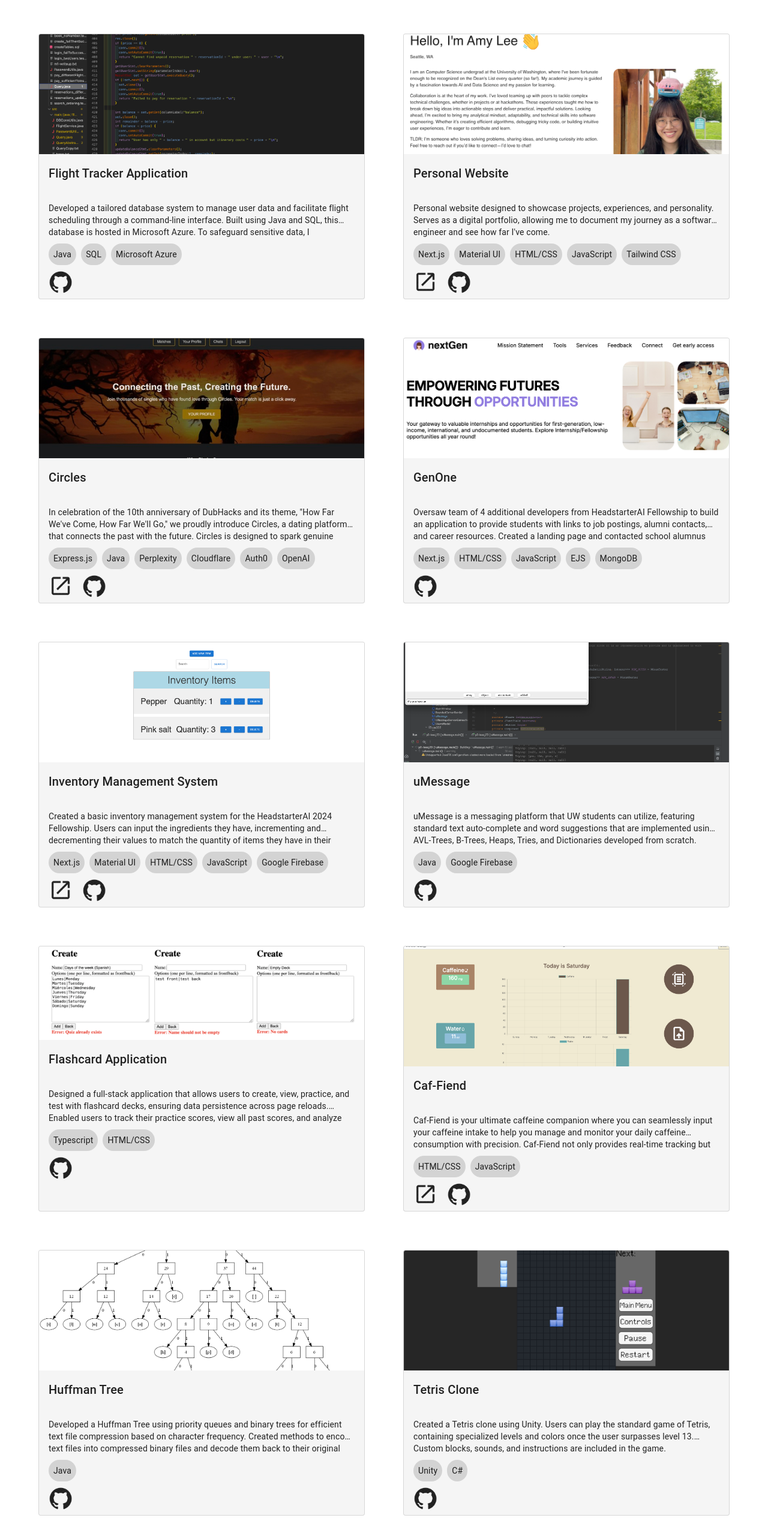
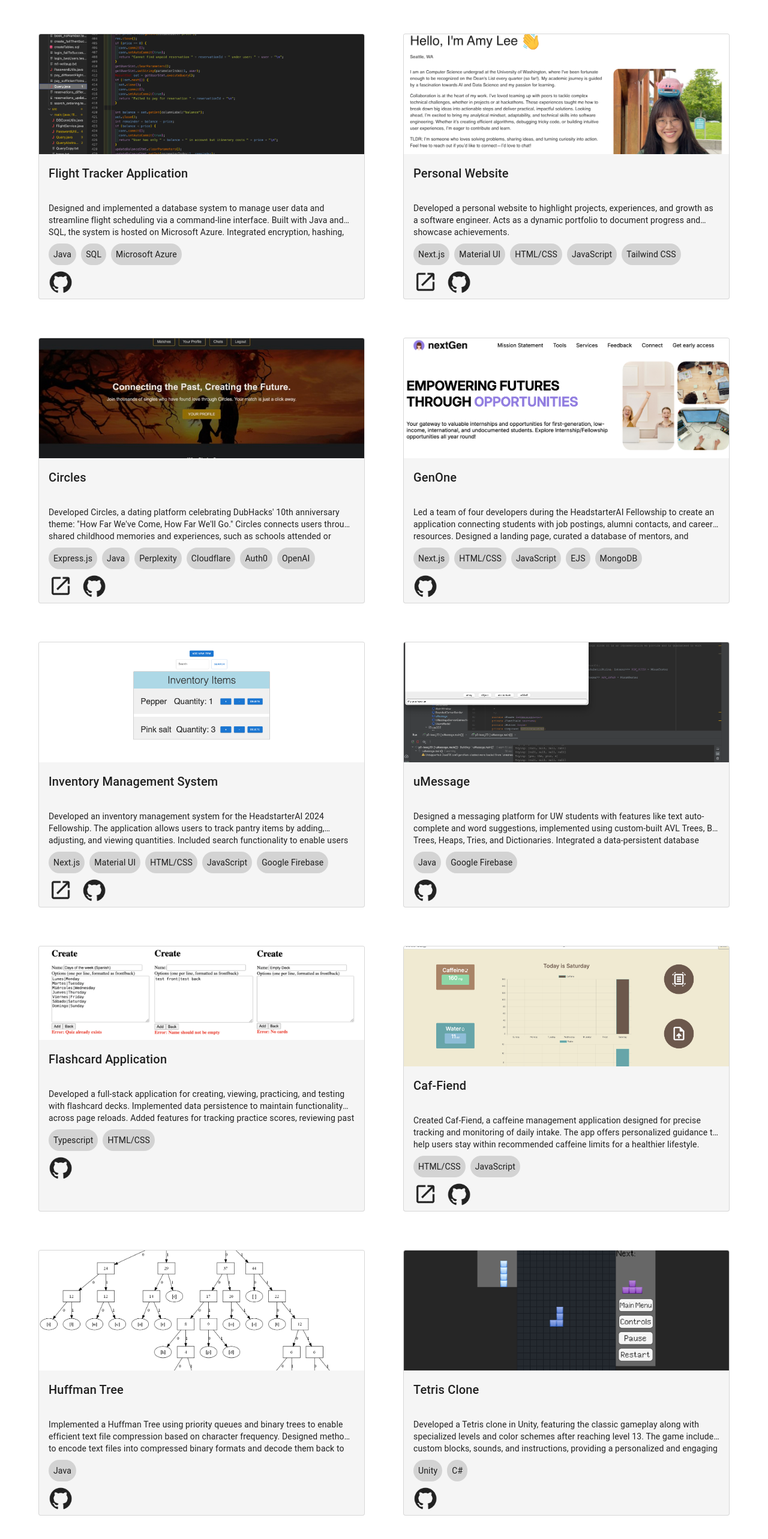
Before and after one commit to leeaj23/leeaj23, a Next.js app: page /projects in a window 1280 px wide. Shown: the part 208-2774 px from the top of the page at 60% size. Built offline with nearby package versions, Linux system fonts and the light colour scheme.

Commit message:
updated blurbs

```diff
--- a/app/projects/page.js
+++ b/app/projects/page.js
@@ -53,7 +53,7 @@ const projectData = [
         img: "../flightapp.png",
         title: "Flight Tracker Application",
         type: "CSE 344 Capstone Project",
-        blurb: "Developed a tailored database system to manage user data and facilitate flight scheduling through a command-line interface. Built using Java and SQL, this database is hosted in Microsoft Azure. To safeguard sensitive data, I implemented robust security protocols including encryption, hashing, salting, and identity management to ensure data confidentiality without compromising the system's performance, allowing for effecient and secure query processing.",
+        blurb: "Designed and implemented a database system to manage user data and streamline flight scheduling via a command-line interface. Built with Java and SQL, the system is hosted on Microsoft Azure. Integrated encryption, hashing, salting, and identity management to secure sensitive data, ensuring efficient and reliable query processing without compromising performance.",
         dates: "December 2024",
         links: [
             {"avatar": "../../github.png", "name": "github", "link": "https://github.com/leeaj23/flightapp"}
@@ -64,7 +64,7 @@ const projectData = [
         img: "../portfolio.png",
         title: "Personal Website",
         type: "Personal Project",
-        blurb: "Personal website designed to showcase projects, experiences, and personality. Serves as a digital portfolio, allowing me to document my journey as a software engineer and see how far I've come.",
+        blurb: "Developed a personal website to highlight projects, experiences, and growth as a software engineer. Acts as a dynamic portfolio to document progress and showcase achievements.",
         dates: "November 2024 - Present",
         links: [
             {"avatar": "../../link.png", "name": "link", "link": "/"}, //FIX CHANGE THE LINK WHEN UR ACTUALLY DOING THE THING
@@ -76,7 +76,7 @@ const projectData = [
         img: "../circles.jpg",
         title: "Circles",
         type: "DubHacks 2024 Project",
-        blurb: "In celebration of the 10th anniversary of DubHacks and its theme, \"How Far We've Come, How Far We'll Go,\" we proudly introduce Circles, a dating platform that connects the past with the future. Circles is designed to spark genuine connections by rekindling shared childhood memories and experiences, whether it's the schools they attended or the movies they loved growing up. Our platform uses AI to suggest matches based on these unique connections, fostering conversations through tailored prompts that lead to more natural and less awkward interactions. By building relationships rooted in shared experiences, we pave the way for meaningful connections that can flourish over time.",
+        blurb: "Developed Circles, a dating platform celebrating DubHacks' 10th anniversary theme: \"How Far We've Come, How Far We'll Go.\" Circles connects users through shared childhood memories and experiences, such as schools attended or favorite movies. Leveraging AI, the platform suggests matches based on these unique ties and provides personalized prompts to encourage natural, meaningful interactions. Focused on building connections rooted in familiarity, Circles fosters relationships designed to grow over time.",
         dates: "October 2024",
         links: [
             {"avatar": "../../link.png", "name": "link", "link": "https://youtu.be/6iMnwmW5kxI"},
@@ -88,7 +88,7 @@ const projectData = [
         img: "../genone.png",
         title: "GenOne",
         type: "HeadstarterAI 2024 Project",
-        blurb: "Oversaw team of 4 additional developers from HeadstarterAI Fellowship to build an application to provide students with links to job postings, alumni contacts, and career resources. Created a landing page and contacted school alumnus and curated a database of willing mentors for university students. Implemented searching, sorting, and filtering methods to ensure easy access for all resources provided.",
+        blurb: "Led a team of four developers during the HeadstarterAI Fellowship to create an application connecting students with job postings, alumni contacts, and career resources. Designed a landing page, curated a database of mentors, and established outreach with school alumni. Implemented advanced search, sorting, and filtering functionality to ensure seamless access to all resources.",
         dates: "July 2024 - September 2024",
         links: [
             {"avatar": "../../github.png", "name": "github", "link": "https://github.com/leeaj23/fli-app"}
@@ -99,7 +99,7 @@ const projectData = [
         img: "../inventory.png",
         title: "Inventory Management System",
         type: "HeadstarterAI 2024 Project",
-        blurb: "Created a basic inventory management system for the HeadstarterAI 2024 Fellowship. Users can input the ingredients they have, incrementing and decrementing their values to match the quantity of items they have in their pantries. Users can also search for their wanted items, viewing the quantities of supplies they currently have.",
+        blurb: "Developed an inventory management system for the HeadstarterAI 2024 Fellowship. The application allows users to track pantry items by adding, adjusting, and viewing quantities. Included search functionality to enable users to quickly locate and review their supplies.",
         dates: "July 2024",
         links: [
             {"avatar": "../../link.png", "name": "link", "link": "/"}, //FIX CHANGE THE LINK WHEN UR ACTUALLY DOING THE THING
@@ -111,7 +111,7 @@ const projectData = [
         img: "../umessage.png",
         title: "uMessage",
         type: "CSE 332 Project",
-        blurb: "uMessage is a messaging platform that UW students can utilize, featuring standard text auto-complete and word suggestions that are implemented using AVL-Trees, B-Trees, Heaps, Tries, and Dictionaries developed from scratch. Users are able to store and retrieve their chat logs with bots and other users using a data-persistent database, hosted on Google Firebase.",
+        blurb: "Designed a messaging platform for UW students with features like text auto-complete and word suggestions, implemented using custom-built AVL Trees, B-Trees, Heaps, Tries, and Dictionaries. Integrated a data-persistent database hosted on Google Firebase, enabling users to store and retrieve chat logs with bots and other users.",
         dates: "April 2024",
         links: [
             {"avatar": "../../github.png", "name": "github", "link": "https://github.com/leeaj23/uMessage"}
@@ -122,7 +122,7 @@ const projectData = [
         img: "../flashcard.png",
         title: "Flashcard Application",
         type: "CSE 331 Project",
-        blurb: "Designed a full-stack application that allows users to create, view, practice, and test with flashcard decks, ensuring data persistence across page reloads. Enabled users to track their practice scores, view all past scores, and analyze their mistakes, ensuring accurate and user-friendly performance tracking.",
+        blurb: "Developed a full-stack application for creating, viewing, practicing, and testing with flashcard decks. Implemented data persistence to maintain functionality across page reloads. Added features for tracking practice scores, reviewing past performance, and analyzing mistakes, ensuring accurate and intuitive performance insights.",
         dates: "March 2024",
         links: [
             {"avatar": "../../github.png", "name": "github", "link": "https://github.com/leeaj23/flashcards"}
@@ -133,7 +133,7 @@ const projectData = [
         img: "../caffiend.png",
         title: "Caf-Fiend",
         type: "DubHacks 2023 Project",
-        blurb: "Caf-Fiend is your ultimate caffeine companion where you can seamlessly input your caffeine intake to help you manage and monitor your daily caffeine consumption with precision. Caf-Fiend not only provides real-time tracking but also offers personalized guidance, ensuring that you stay well within recommended daily caffeine limits for a healthier, more balanced lifestyle. Beyond daily tracking, Caf-Fiend lets you log your caffeine intake by week, month, and year, granting you invaluable insights into your long-term health and wellness patterns.",
+        blurb: "Created Caf-Fiend, a caffeine management application designed for precise tracking and monitoring of daily intake. The app offers personalized guidance to help users stay within recommended caffeine limits for a healthier lifestyle. Extended functionality includes logging and reviewing caffeine consumption trends over weeks, months, and years, providing valuable insights into long-term health patterns.",
         dates: "October 2023",
         links: [
             {"avatar": "../../link.png", "name": "link", "link": "https://gordondhuang.github.io/Caf-Fiend/index.html"},
@@ -145,7 +145,7 @@ const projectData = [
         img: "../huffman.png",
         title: "Huffman Tree",
         type: "CSE 143 Project",
-        blurb: "Developed a Huffman Tree using priority queues and binary trees for efficient text file compression based on character frequency. Created methods to encode text files into compressed binary files and decode them back to their original form using Huffman coding.",
+        blurb: "Implemented a Huffman Tree using priority queues and binary trees to enable efficient text file compression based on character frequency. Designed methods to encode text files into compressed binary formats and decode them back to their original state using Huffman coding principles.",
         dates: "November 2023",
         links: [
             {"avatar": "../../github.png", "name": "github", "link": "https://github.com/leeaj23/cse143homeworks"}
@@ -156,10 +156,10 @@ const projectData = [
         img: "../tetris.png",
         title: "Tetris Clone",
         type: "Personal Project",
-        blurb: "Created a Tetris clone using Unity. Users can play the standard game of Tetris, containing specialized levels and colors once the user surpasses level 13. Custom blocks, sounds, and instructions are included in the game.",
+        blurb: "Developed a Tetris clone in Unity, featuring the classic gameplay along with specialized levels and color schemes after reaching level 13. The game includes custom blocks, sounds, and instructions, providing a personalized and engaging experience for users.",
         dates: "July 2022",
         links: [
-            {"avatar": "../../github.png", "name": "github", "link": "https://github.com/leeaj23/portfolio"} //FIX CHANGE THE LINK WHEN UR ACTUALLY DOING THE THING
+            {"avatar": "../../github.png", "name": "github", "link": "https://github.com/leeaj23/tetris"} //FIX CHANGE THE LINK WHEN UR ACTUALLY DOING THE THING
         ],
         skills: ["Unity", "C#"]
     },
```
